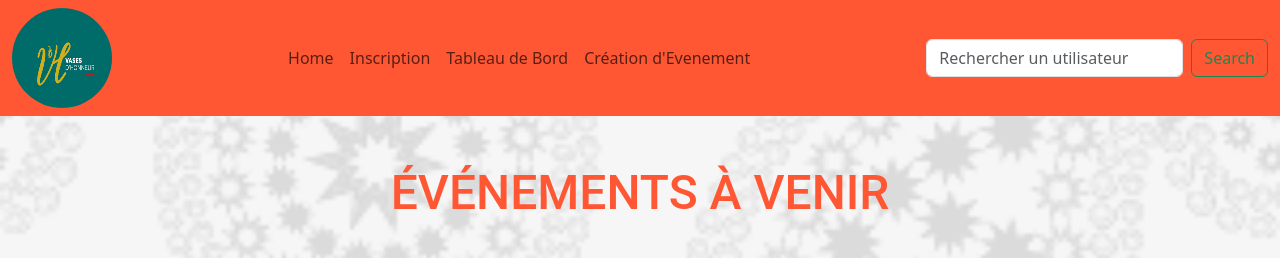
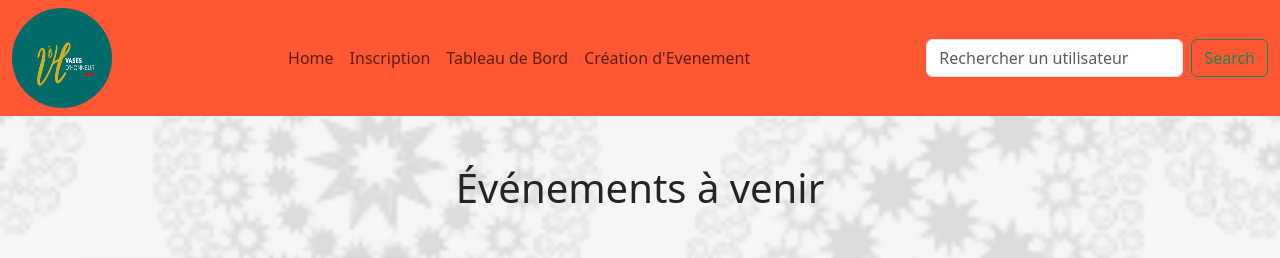
Before and after one commit to YankeyNwolle/Gestion-Presence, a Django app: page / in a window 1280 px wide. Shown: the top 258 px of the page. Run offline with Django 5.2, Linux system fonts and the light colour scheme; data comes from the database, SQL or seed files in the repository.

Commit message:
Add files via upload

```diff
--- a/projet/application/static/css/base.css
+++ b/projet/application/static/css/base.css
@@ -1,4 +1,82 @@
 
+/*  body {
+    background: url('/static/img/paisley.png') no-repeat center center fixed;
+    background-size: cover;
+    font-family: "Arial", sans-serif;
+    color: #333;
+}
+
+.btn {
+    padding: 10px 20px;
+    background-color: #007bff;
+    color: white;
+    text-decoration: none;
+    border-radius: 5px;
+}
+
+.btn:hover {
+    background-color: #0056b3;
+}
+*/
+/*
+.site-header {
+    position: fixed;
+    top: 0;
+    left: 0;
+    width: 100%;
+    background-color: #007bff;
+    padding: 10px 20px;
+    color: white;
+    z-index: 1000;
+    display: flex;
+    align-items: center;
+    justify-content: space-between;
+}
+
+.nav-menu {
+    list-style: none;
+    display: flex;
+    margin: 0;
+    padding: 0;
+}
+
+.nav-menu li {
+    margin-right: 20px;
+}
+
+.nav-menu a {
+    text-decoration: none;
+    color: white;
+    font-weight: bold;
+}
+
+.search-form {
+    display: flex;
+    align-items: center;
+}
+
+.search-input {
+    padding: 5px;
+    border: 1px solid #ccc;
+    border-radius: 5px;
+    font-size: 1em;
+}
+
+.btn-search {
+    margin-left: 10px;
+    padding: 5px 10px;
+    background-color: white;
+    color: #007bff;
+    border: none;
+    border-radius: 5px;
+    cursor: pointer;
+}
+
+.btn-search:hover {
+    background-color: #f1f1f1;
+}
+
+*/
 #results {
     max-height: 300px; /* Limite la hauteur des résultats */
     overflow-y: auto; /* Ajoute un défilement si nécessaire */
@@ -35,8 +113,6 @@ body {
     color: #333;
     margin: 0;
     padding: 0;
-    font-family: 'Lato', sans-serif;
-
 }
 
 .form-wrapper {
@@ -52,18 +128,7 @@ h2 {
     color: #007bff;
     margin-bottom: 20px;
     text-align: center;
-
 }
-
-/* Style pour les titres h1 */
-h1.text-center {
-    text-transform: uppercase; /* Transforme le texte en majuscules */
-    font-size: 3rem; /* Augmente la taille de la police */
-    font-family: 'Roboto', sans-serif; /* Assurez-vous que votre police est moderne */
-    color: #ff5733; /* Couleur vive pour le texte */
-    margin-bottom: 40px; /* Ajoute un espace au bas */
-}
-
 
 .form-container {
     background-color: rgba(255, 255, 255, 0.9);
```
